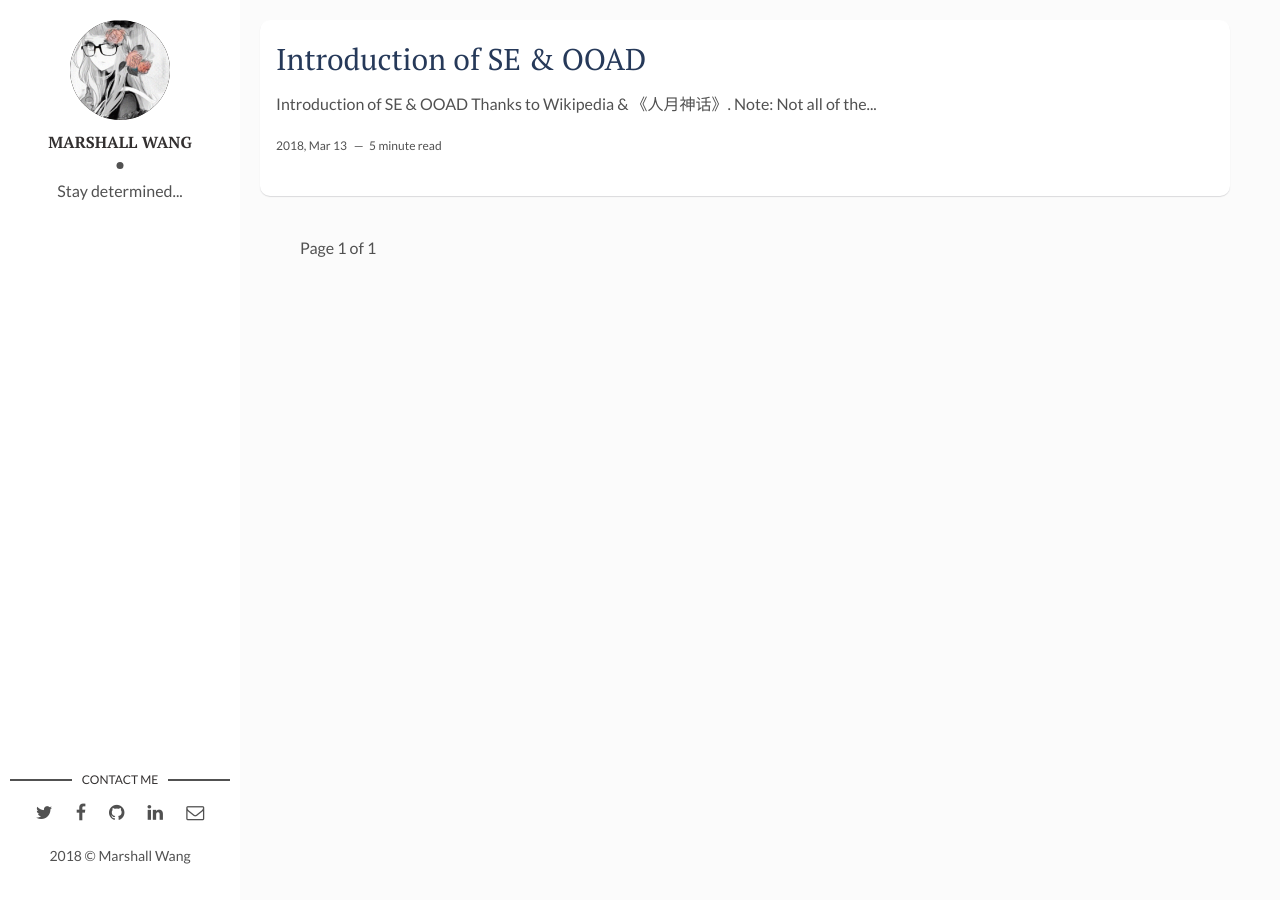
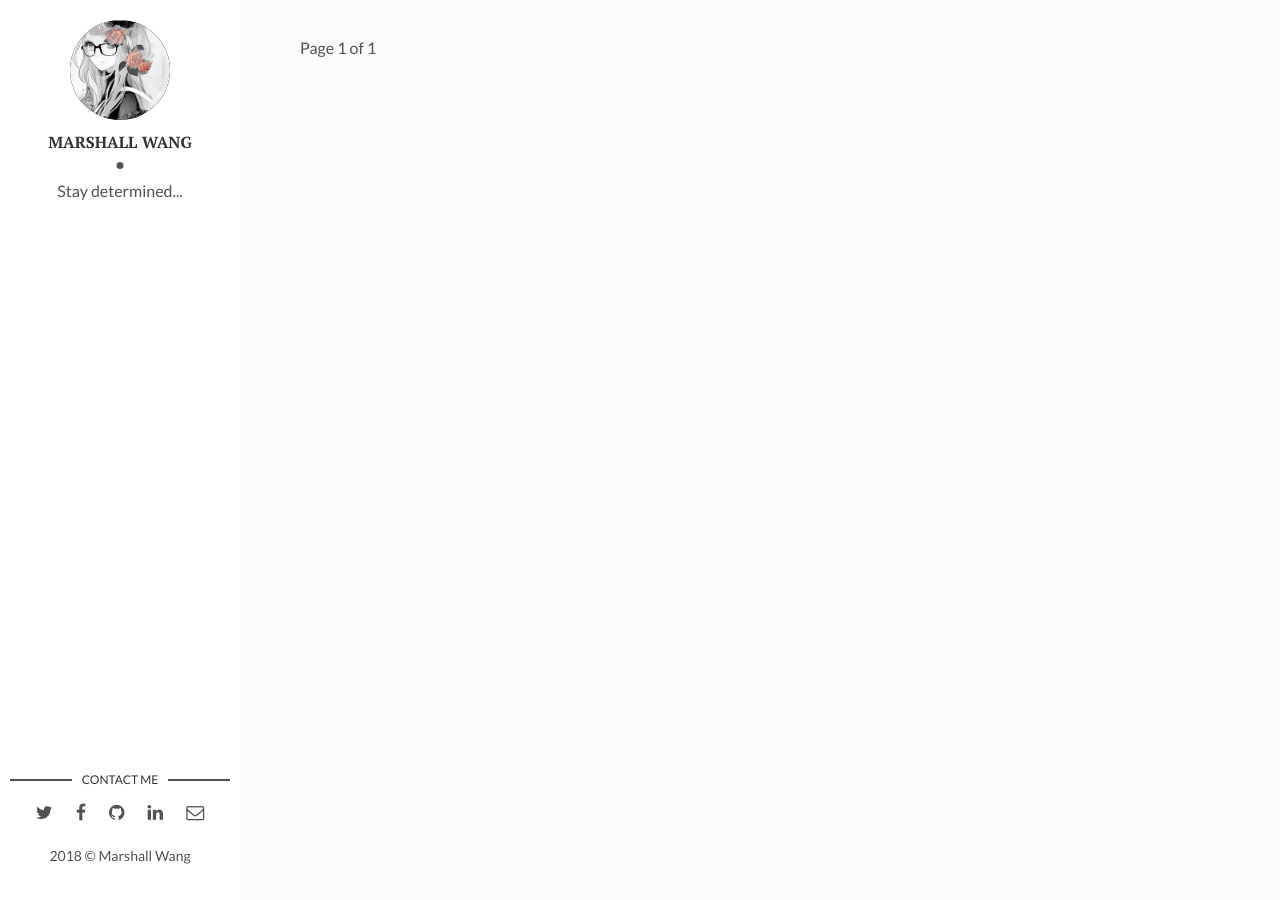
Before and after one commit to MarshallW906/MarshallW906.github.io, a Jekyll site: the page built from index.html, in a window 1280 px wide. Built offline with Jekyll 4.4.1, drawn with Linux system fonts in a browser that asks for light colours; the list of posts is cut into pages by our own code; some of the changed lines change nothing that is shown.

Commit message:
eliminated jekyll warning

```diff
--- a/_config.yml
+++ b/_config.yml
@@ -4,7 +4,7 @@
 permalink: ':title/'
 baseurl: "" # the subpath of your site, e.g. /blog
 # baseurl: "/flexible-jekyll" # the subpath of your site, e.g. /blog
-url: "marshallw906.github.io" # the base hostname & protocol for your site, e.g. http://example.com
+url: "https://marshallw906.github.io" # the base hostname & protocol for your site, e.g. http://example.com
 # site-twitter: #if your site has a twitter account, enter it here
 
 # Author Settings
--- a/_posts/2018-03-13-Lesson-1-Introduction-of-SE&OOAD.markdown
+++ /dev/null
@@ -1,218 +0,0 @@
----
-layout: post
-title: Introduction of SE & OOAD
-date: 2018-03-13 19:35:00 +0800
-tags: [Software Engineering, Terminology]
----
-# Introduction of SE & OOAD
-
-Thanks to [Wikipedia](https://en.wikipedia.org) & 《人月神话》.
-
-Note:
-
-- Not all of the Chinese version are translation from English.
-- Some terminologies have just English/Chinese explanations because:
-  - Not all terminologies have proper explanations both in English and Chinese.
-  - One of the two is a simple transliteration from the other (and too long).
-
-## Simple Question
-
-### Definition of Software Engineering
-
-"the systematic application of scientific and technological knowledge, methods, and experience to the design, implementation, testing, and documentation of software" -- IEEE Systems and software engineering
-
-"The application of a systematic, disciplined, quantifiable approach to the development, operation, and maintenance of software" -- IEEE Standard Glossary of Software Engineering Terminology
-
-"应用计算机科学理论和技术以及工程管理原则和方法，按预算和进度，实现满足用户要求的软件产品的定义、开发、和维护的工程或进行研究的学科"。 -- GB/T11457-2006《信息技术 软件工程术语》
-
-Note: The latter English expression is somewhat more similar to the Chinese one.
-
-### Software Crisis 软件危机
-
-**Software crisis** is a term used in the early days of computing science for the difficulty of writing useful and efficient computer programs in the required time. The software crisis was due to the rapid increases in computer power and the complexity of the problems that could not be tackled. With the increase in the complexity of the software, many software problems arose because existing methods were insufficient. -- from [Wikipedia](https://en.wikipedia.org/wiki/Software_crisis)
-
-**软件危机** 是早期计算机科学的一个术语，是指在软件开发及维护的过程中所遇到的一系列严重问题，这些问题皆可能导致软件产品的寿命缩短、甚至夭折。软件开发是一项高难度、高风险的活动，由于它的高失败率，故有所谓“软件危机”之说。软件危机的本源是复杂、期望和改变。这个术语用来描述正急遽增加之电脑的力量带来的冲击和可能要处理的问题的复杂性。从本质上来说，它谈到了写出正确、可理解、可验证的计算机程序的困难。
-
-软件危机其原因，衔接到硬件的整体复杂度，与软件开发流程。危机表现在几个方面：
-
-- 项目运行超出预算。
-- 项目运行超过时间。
-- 软件质量低落。
-- 软件通常不匹配需求。
-- 项目无法管理，且代码难以维护。
-
-硬件成长率每年大约30％，软件每年只勉强以4～7％速度在成长，信息系统的交付日期一再延后，许多待开发的软件系统无法如期开始。1960年代软件开发成本占总成本20％以下；1970年代软件成本已达总成本80％以上，软件维护费用在软件成本中高达65％。1986年公布的数据，所有验收的外包软件中，竟然只有4％可用，其余96％却是不堪一用。大部分的企业自行开发的信息系统中，有四分之三也是功败垂成。因此软件维护成本居高不下，软件产品质量低落是最主要的原因。
-
-### COCOMO model 构造性成本模型
-
-**COCOMO** from [Wikipedia](https://en.wikipedia.org/wiki/COCOMO).
-
-Basic COCOMO compute software development effort (and cost) as a function of program size. Program size is expressed in estimated thousands of source lines of code (SLOC, KLOC).
-
-COCOMO applies to three classes of software projects:
-
-- Organic projects - "small" teams with "good" experience working with "less than rigid" requirements
-- Semi-detached projects - "medium" teams with mixed experience working with a mix of rigid and less than rigid requirements
-- Embedded projects - developed within a set of "tight" constraints. It is also combination of organic and semi-detached projects.(hardware, software, operational, ...)
-
-The basic COCOMO equations take the form
-
-- Effort Applied (E) = a_b(KLOC)b_b [ man-months ] ("a_b" means "a with subscript b", same as below)
-- Development Time (D) = c_b(Effort Applied)d_b [months]
-- People required (P) = Effort Applied / Development Time [count]
-
-where, KLOC is the estimated number of delivered lines (expressed in thousands ) of code for project. The coefficients ab, bb, cb and db are given in the following table (note: the values listed below are from the original analysis, with a modern reanalysis[4] producing different values):
-
-| Software project | a_b | b_b | c_b | d_b |
-| :------| ------: | ------: | ------: | ------: |
-| Organic | 2.4 | 1.05 | 2.5 | 0.38 |
-| Semi-detached | 3.0 | 1.12 | 2.5 | 0.35 |
-| Embedded | 3.6 | 1.20 | 2.5 | 0.32 |
-
-Basic COCOMO is good for quick estimate of software costs. However it does not account for differences in hardware constraints, personnel quality and experience, use of modern tools and techniques, and so on.
-
-**Intermediate COCOMO** computes software development effort as function of program size and a set of "cost drivers" that include subjective assessment of product, hardware, personnel and project attributes. This extension considers a set of four "cost drivers", each with a number of subsidiary attributes:
-
-- Product attributes
-  - Required software reliability extent
-  - Size of application database
-  - Complexity of the product
-- Hardware attributes
-  - Run-time performance constraints
-  - Memory constraints
-  - Volatility of the virtual machine environment
-  - Required turnabout time
-- Personnel attributes
-  - Analyst capability
-  - Software engineering capability
-  - Applications experience
-  - Virtual machine experience
-  - Programming language experience
-- Project attributes
-  - Use of software tools
-  - Application of software engineering methods
-  - Required development schedule
-
-**Detailed COCOMO** incorporates all characteristics of the intermediate version with an assessment of the cost driver's impact on each step (analysis, design, etc.) of the software engineering process.
-
-The detailed model uses different effort multipliers for each cost driver attribute. These Phase Sensitive effort multipliers are each to determine the amount of effort required to complete each phase. In detailed cocomo, the whole software is divided into different modules and then we apply COCOMO in different modules to estimate effort and then sum the effort.
-
-The effort is calculated as a function of program size and a set of cost drivers are given according to each phase of the software life cycle.
-
-A Detailed project schedule is never static.
-
-The Six phases of detailed COCOMO are:
-
-- planning and requirements
-- system design
-- detailed design
-- module code and test
-- integration and test
-- Cost Constructive model
-
-### Software Development Life Cycle (SDLC) 软件生命周期管理
-
-软件生命周期（Software Development LifeCycle）是指软件的产生直到成熟的全部过程。
-
-生命周期是事物发展的客观规律，软件同样存在生命周期。早期的软件生命周期往往是说“软件从计划、需求开始，经历分析设计、实现、部署、维护，直到最后逐渐消亡的”。这是受到了第一个软件生命周期模型---瀑布模型[1]影响，上述语句实质上简要的描述了瀑布型生命周期。 现在的软件生命周期不再只考虑瀑布型生命周期，另外常见的软件生命周期模型有原型模型、螺旋模型[2]、迭代模型。所以现在的软件生命周期说明应当不再包括瀑布型生命周期中的典型阶段。
-
-因此，现在对软件生命周期及软件生命周期模型采用如下定义：
-
-软件生命周期是指软件的产生直到成熟的全部过程。
-软件生命周期模型是指人们为开发更好的软件而归纳总结的软件生命周期的典型实践参考。
-最近几年来，给软件生命周期带来最多活力的是敏捷软件开发，使得这个领域呈现出勃勃生机，出现了一些更好响应变化、迎接竞争的生命周期模型。
-
-敏捷软件开发明确对生命周期模型提出了要求：短迭代开发。迭代模型的历史可以追溯到上世纪50年代，但以往的迭代模型并没有对迭代周期长度提出要求。而在敏捷软件开发中，迭代周期长度一般不超过2个月，而常见的迭代周期是2周到4周，因此可以称之为“短迭代”。
-
-有些敏捷软件开发在主开发过程前安排有预研或计划或架构或需求阶段等等，在主开发过程后安排有系统集成测试或验收测试或试运行等等，这样做并不违反敏捷开发原则，但其主开发过程应当采用短迭代开发，而且主开发过程的工期应当占有显著的比例，形成多个短迭代。
-
-敏捷开发讲究固定的节奏，建议按照固定的节奏开发，所以短迭代的周期长度在开始选定之后，一般不作改变。同样的原因，敏捷迭代与迭代之间一般不安排缓冲期，上个迭代未完成的内容放到下个迭代中进行处理。
-
-敏捷开发迭代与瀑布生命周期的阶段是不同的。瀑布型中需求分析阶段的产物一般是需求规格说明书，不同阶段的产物是不同的；而敏捷开发迭代的产物是软件本身，前期迭代的产物也许不完整，但各个敏捷开发迭代的产物是一致的、逐步改进完善的软件本身。
-
-### Which KAs (or areas) are mainly concerned according to the KA-division of SWEBok
-
-ACM与IEEE Computer Society联合修定的SWEBoK（Software Engineering Body of Knowledge）提到，软件工程领域中的核心知识包括：
-
-- 软件需求（Software requirements）
-- 软件设计（Software design）
-- 软件建构（Software construction）
-- 软件测试（Software test）
-- 软件维护与更新（Software maintenance）
-- 软件构型管理（Software Configuration Management, SCM）
-- 软件工程管理（Software Engineering Management）
-- 软件开发过程（Software Development Process）
-- 软件工程工具与方法（Software Engineering Tools and methods）
-- 软件质量（Software Quality）
-
-### 5 Levels of CMMI
-
-能力成熟度模型集成（CMMI）是一个过程改进方法，它的目的是帮助组织改进他们的绩效。CMMI可以被用于引导横贯一个项目、一个部门或一个完整的组织的过程改进。
-
-![CMMI]({{site.base_url}}/assets/img/Characteristics_of_Capability_Maturity_Model.png)
-
-Level 1 - Initial：无序，自发生产模式
-
-事实上，由于第一级“初始级”是组织的初始状态（可以认为每一个没有通过CMMI评估的公司或组织都处于“初始级”），故成熟度级别评定从2到5级。
-
-CMMI-开发方面：（服务、采购方面略有不同 [Wikipedia](https://zh.wikipedia.org/wiki/%E8%83%BD%E5%8A%9B%E6%88%90%E7%86%9F%E5%BA%A6%E6%A8%A1%E5%9E%8B%E9%9B%86%E6%88%90)）
-
-- Level 2 － 已管理 (Managed)
-  - CM - 配置管理（Configuration Management）
-  - MA - 度量和分析（Measurement and Analysis）
-  - PMC - 项目监控（Project Monitoring and Control）
-  - PP - 项目计划（Project Planning）
-  - PPQA - 过程和产品质量保证（Process and Product Quality Assurance）
-  - REQM - 需求管理（Requirements Management）
-  - SAM - 供应商协议管理（Supplier Agreement Management）
-- Level 3 － 已定义 (Defined)
-  - DAR - 决策分析和决议（Decision Analysis and Resolution）
-  - IPM - 集成的项目管理（Integrated Project Management）
-  - OPD - 组织级过程定义（Organizational Process Definition）
-  - OPF - 组织级过程聚焦（Organizational Process Focus）
-  - OT - 组织级培训（Organizational Training）
-  - PI - 产品集成（Product Integration）
-  - RD - 需求开发（Requirements Development）
-  - RSKM - 风险管理（Risk Management）
-  - TS - 技术解决方案（Technical Solution）
-  - VAL - 验证（Validation）
-  - VER - 核查（Verification）
-- Level 4 － 已量化地管理 (Quantitatively Managed)
-  - OPP - 组织级过程绩效（Organizational Process Performance）
-  - QPM - 量化的项目管理（Quantitative Project Management）
-- Level 5 － 优化中 (Optimizing)
-  - CAR - 因果分析和决议（Causal Analysis and Resolution）
-  - OPM - 组织级绩效管理（Organizational Performance Management）
-
-### Give a description on SWEBok or CMMI by yourself
-
-## PSP: Personal Software Process
-
-PSP2.1
-
-- Planning 计划
-  - Estimate 估计任务需要的时长
-- Development 开发
-  - Analysis 分析需求
-  - Design Spec 生成设计文档
-  - Design Review 设计复审(和同时审核设计文档)
-  - Coding Standard 代码规范
-  - Design 具体设计
-  - Coding 具体编码
-  - Code Review 代码复审
-  - Test 测试
-- Record Time Spent 记录时间花费
-- Test Report 测试报告
-- Size Measurement 计算工作量
-- Postmortem 事后总结
-- Process Improvement Plan 提出过程改善计划
-
-### What will a software-engineer do when he/she receives a task? What skills required? How to collect the data？
-
-Estimate,
-
-Analysis, Design the doc (by self & with mates), Set coding standard, Design detailedly, Coding hand, Code Review, Test
-
-Record Time, Test & Measurement, Postmortem, and an improvement plan.
-
-Collecting data: will record them in a sheet (like PSP2.1).
```
